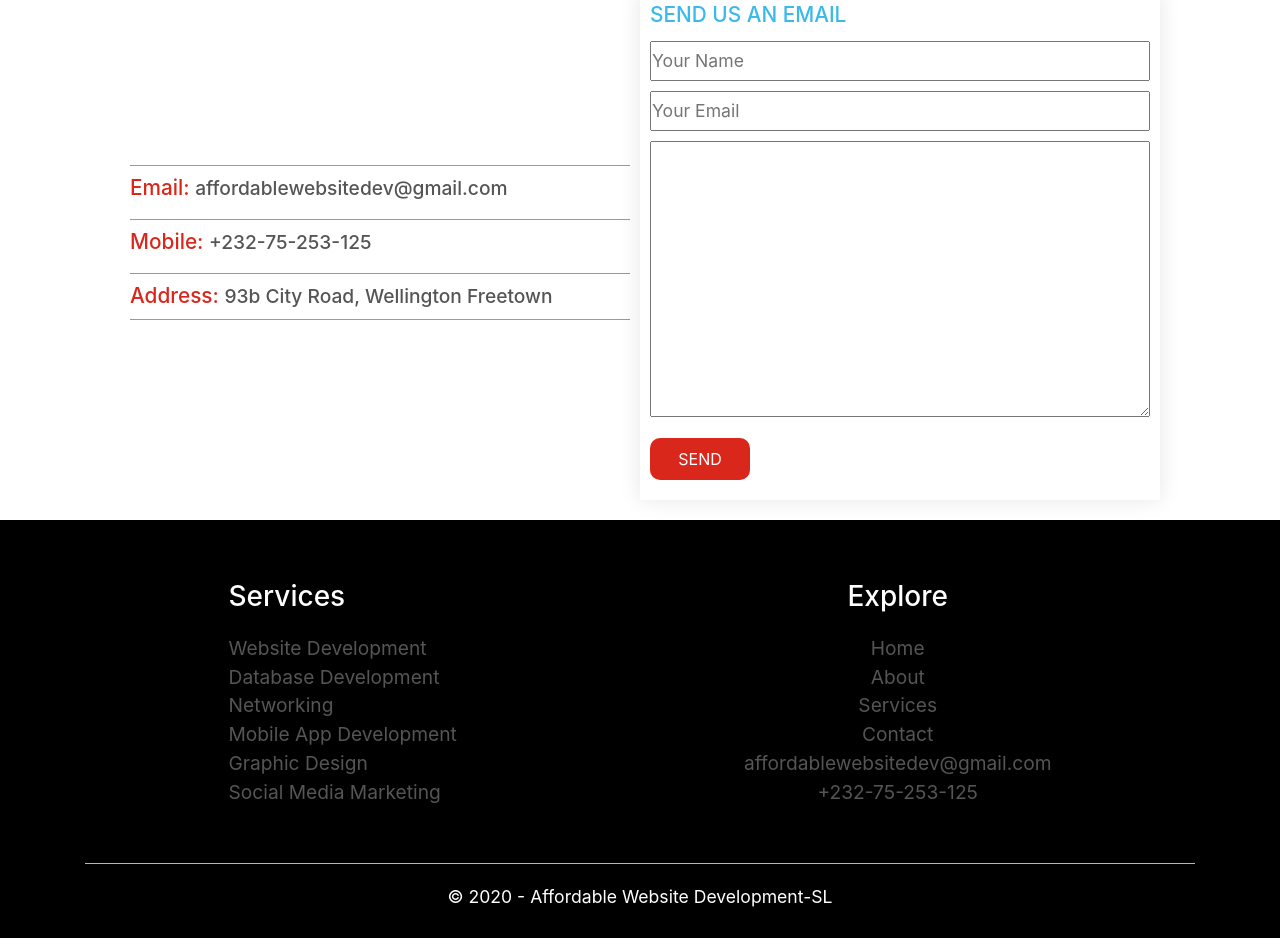
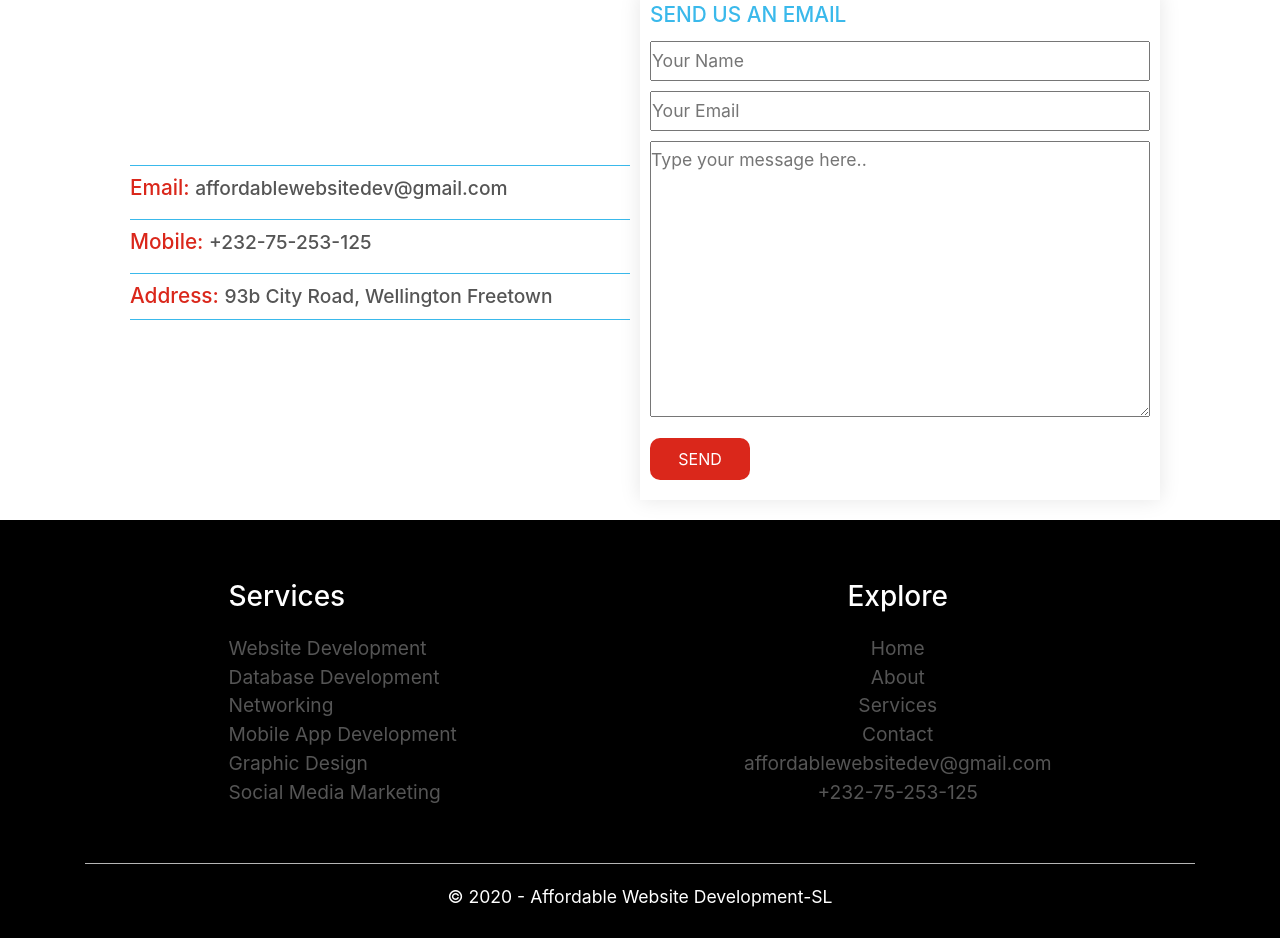
Before and after one commit to baisesay/awd.sl.com, a plain HTML site: page index.html in a window 1280 px wide. Shown: the part 2535-3473 px from the top of the page. Drawn offline with nearby package versions, Linux system fonts and the light colour scheme.

Commit message:
Update index.html
updated

```diff
--- a/index.html
+++ b/index.html
@@ -184,7 +184,7 @@
                         <br>
                         <input type="email" name="eemail" id="eemail" placeholder="Your Email" required>
                         <br>
-                        <textarea name="etext" id="etext" cols="30" rows="10"></textarea>
+                        <textarea name="etext" id="etext" cols="30" rows="10" placeholder="Type your message here.."></textarea>
                         <br>
                         <input class="btn" type="submit" value="SEND">
                     </form>
```
